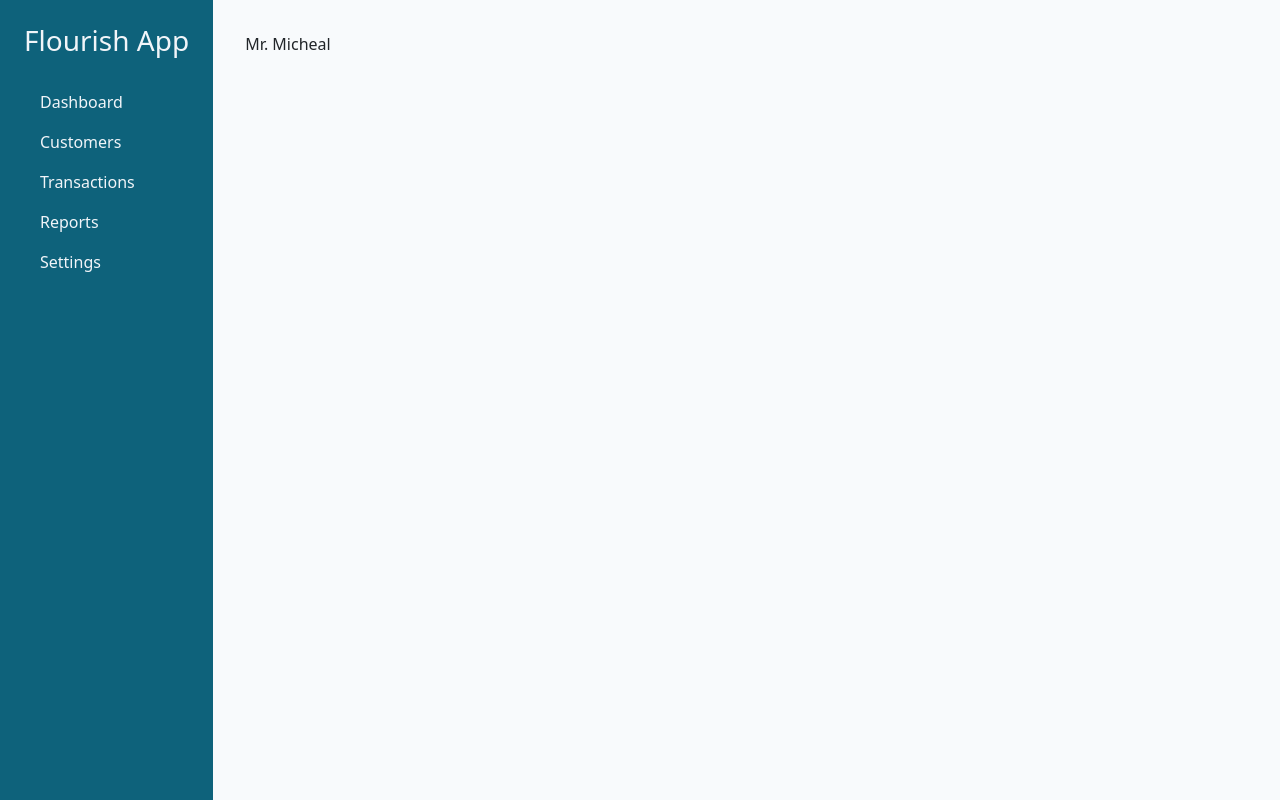
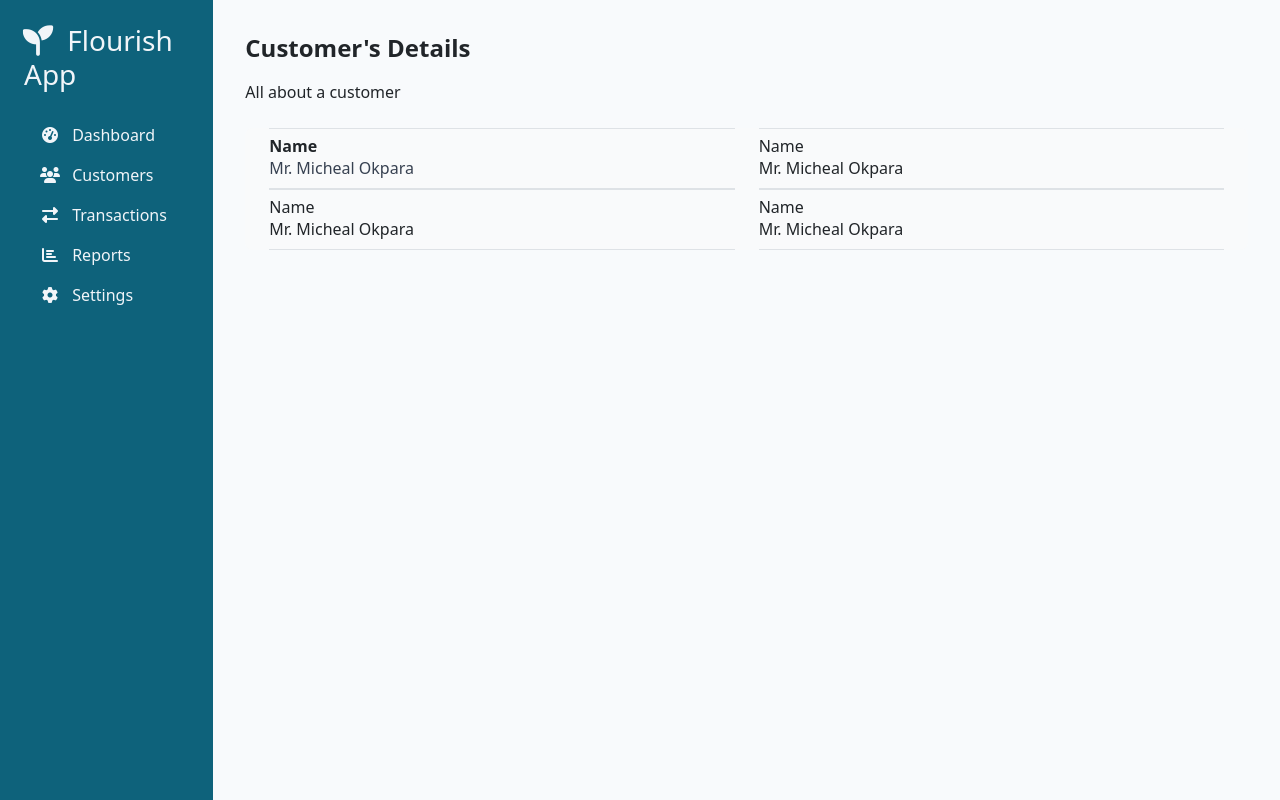
Before and after one commit to dtechshoemaker/florishapp, a Django app: page /customer/2/ in a window 1280 px wide. Run offline with Django 5.2, Linux system fonts and the light colour scheme; data comes from the database, SQL or seed files in the repository; both versions use the stored data as it was after the commit; style sheets or scripts are compiled from the project's sources; some libraries are stand-ins or nearby versions.

Commit message:
Added tailwind css config, fixed the server error bug, implemented customer creation

```diff
--- a/florishsavings/settings.py
+++ b/florishsavings/settings.py
@@ -58,6 +58,7 @@ TEMPLATES = [
         'OPTIONS': {
             'context_processors': [
                 'django.template.context_processors.request',
+                'django.template.context_processors.debug',
                 'django.contrib.auth.context_processors.auth',
                 'django.contrib.messages.context_processors.messages',
             ],
--- a/savingapp/views.py
+++ b/savingapp/views.py
@@ -1,7 +1,8 @@
-from django.shortcuts import render,get_object_or_404
+from django.shortcuts import render,get_object_or_404, redirect
 
 from django.http import HttpResponse
 from .models import Customer
+from .forms import CreateForm
 
 def dashboard(request):
     customers = Customer.objects.all()
@@ -9,10 +10,12 @@ def dashboard(request):
 
 
 def customers(request):
-    customers = Customer.objects.all()
+    all_customers  = Customer.objects.all()
+
+    paginator = Paginator(all_customers, 10)
 
     context = {
-        'customers': customers
+        'customers': all_customers
     }
     return render(request, 'customers.html', context)
 
@@ -24,4 +27,10 @@ def customer_details(request, pk):
     return render(request, 'customer_details.html', context)
 
 def createuser(request):
-    return render(request, 'createuser.html')
+    if request.method == 'POST':
+        form = CreateForm(request.POST)
+        if form.is_valid():
+            form.save()
+    else:
+        form = CreateForm()
+    return render(request, 'createuser.html', {'form': form})
--- a/static/css/custom.css
+++ b/static/css/custom.css
@@ -5,6 +5,22 @@ body {
   min-height: 100vh;
   background-color: #0e627b;
   padding: 1.5rem;
+}
+
+.sidebar h5 i {
+  animation: pulse 2s infinite;
+}
+
+@keyframes pulse {
+  0% {
+    transform: scale(1);
+  }
+  50% {
+    transform: scale(1.1);
+  }
+  100% {
+    transform: scale(1);
+  }
 }
 
 .textColor{
@@ -19,6 +35,16 @@ body {
 
 .sidebar .nav-link:hover {
   color: rgb(255, 215, 166);
+}
+
+.sidebar .nav-link i {
+  width: 20px;
+  text-align: center;
+  transition: transform 0.2s ease;
+}
+
+.sidebar .nav-link:hover i {
+  transform: translateX(2px);
 }
 
 
--- /dev/null
+++ b/static/css/input.css
@@ -0,0 +1,19 @@
+@tailwind base;
+@tailwind components;
+@tailwind utilities;
+
+/* Custom styles that extend Tailwind */
+@layer components {
+  /* These classes don't need the tw- prefix as they're custom components */
+  .sidebar {
+    @apply tw-bg-primary tw-min-h-screen tw-p-6;
+  }
+
+  .overlay {
+    @apply tw-hidden tw-fixed tw-inset-0 tw-bg-black tw-bg-opacity-60 tw-z-50;
+  }
+
+  .popup {
+    @apply tw-bg-white tw-w-[200px] tw-h-[200px] tw-rounded-2xl tw-absolute tw-top-1/2 tw-left-1/2 tw-transform tw--translate-x-1/2 tw--translate-y-1/2;
+  }
+}
--- /dev/null
+++ b/tailwind.config.js
@@ -0,0 +1,22 @@
+/** @type {import('tailwindcss').Config} */
+module.exports = {
+  content: [
+    './templates/**/*.html',
+    './static/**/*.js',
+  ],
+  // Add prefix to all Tailwind classes to avoid conflicts with Bootstrap
+  prefix: 'tw-',
+  // Make Tailwind classes have higher specificity than Bootstrap
+  important: true,
+  theme: {
+    extend: {
+      colors: {
+        primary: '#0e627b',
+        secondary: '#4298b1',
+        light: '#f8fafc',
+        accent: 'rgb(255, 215, 166)',
+      },
+    },
+  },
+  plugins: [],
+}
--- a/templates/base.html
+++ b/templates/base.html
@@ -3,16 +3,44 @@
 <html lang="en">
 <head>
     <meta charset="UTF-8">
+    <meta name="viewport" content="width=device-width, initial-scale=1.0">
     <title>{% block title %}Thrift Savings{% endblock %}</title>
 
     <!-- Bootstrap CSS -->
     <link href="https://cdn.jsdelivr.net/npm/bootstrap@5.3.7/dist/css/bootstrap.min.css" rel="stylesheet">
+
+    <!-- Tailwind CSS -->
+    {% if debug %}
+    <!-- Use CDN in development -->
+    <script src="https://cdn.tailwindcss.com"></script>
+    {% else %}
+    <!-- Use compiled CSS in production -->
+    <link rel="stylesheet" href="{% static 'css/output.css' %}">
+    {% endif %}
 
     <!-- Font Awesome -->
     <script src="https://kit.fontawesome.com/77d8f05410.js" crossorigin="anonymous"></script>
 
     <!-- Custom CSS -->
     <link rel="stylesheet" href="{% static 'css/custom.css' %}">
+
+    <!-- Tailwind Configuration -->
+    <script>
+        tailwind.config = {
+            prefix: 'tw-', // Add prefix to all Tailwind classes
+            important: true, // Make Tailwind classes have higher specificity
+            theme: {
+                extend: {
+                    colors: {
+                        primary: '#0e627b',
+                        secondary: '#4298b1',
+                        light: '#f8fafc',
+                        accent: 'rgb(255, 215, 166)',
+                    }
+                }
+            }
+        }
+    </script>
 
     {% block extra_head %}{% endblock %}
 </head>
@@ -21,13 +49,13 @@
         <div class="row">
             <!-- Sidebar -->
             <div class="col-md-3 col-lg-2 sidebar">
-                <h5 class="mb-4 fs-3 textColor">Flourish App</h5>
+                <h5 class="mb-4 fs-3 textColor"><i class="fas fa-seedling tw-mr-2"></i> Flourish App</h5>
                 <div class="nav flex-column nav-pills" id="v-pills-tab" role="tablist">
-                    <a class="nav-link textColor fs-6 {% if request.path == '/dashboard/' %}active{% endif %}" href="{% url 'customers:dashboard' %}">Dashboard</a>
-                    <a class="nav-link textColor fs-6 {% if request.path == '/customers/' %}active{% endif %}" href="{% url 'customers:customers' %}">Customers</a>
-                    <a class="nav-link textColor fs-6" href="#">Transactions</a>
-                    <a class="nav-link textColor fs-6" href="#">Reports</a>
-                    <a class="nav-link textColor fs-6" href="#">Settings</a>
+                    <a class="nav-link textColor fs-6 {% if request.path == '/dashboard/' %}active{% endif %}" href="{% url 'customers:dashboard' %}"><i class="fas fa-tachometer-alt tw-mr-2"></i> Dashboard</a>
+                    <a class="nav-link textColor fs-6 {% if request.path == '/customers/' %}active{% endif %}" href="{% url 'customers:customers' %}"><i class="fas fa-users tw-mr-2"></i> Customers</a>
+                    <a class="nav-link textColor fs-6" href="#"><i class="fas fa-exchange-alt tw-mr-2"></i> Transactions</a>
+                    <a class="nav-link textColor fs-6" href="#"><i class="fas fa-chart-bar tw-mr-2"></i> Reports</a>
+                    <a class="nav-link textColor fs-6" href="#"><i class="fas fa-cog tw-mr-2"></i> Settings</a>
                 </div>
             </div>
 
--- a/templates/createuser.html
+++ b/templates/createuser.html
@@ -4,4 +4,9 @@
 {% block content %}
     <h2>Create User</h2>
     <p>Welcome to Thrift Savings dashboard!</p>
+    <form method="post" class="form col-6">
+        {% csrf_token %}
+        {{form.as_p}}
+        <button type="submit" class="btn btn-primary mt-3">Add Customer</button>
+    </form>
 {% endblock %}
--- a/templates/customer_details.html
+++ b/templates/customer_details.html
@@ -1,5 +1,36 @@
 {% extends 'base.html' %}
 
 {% block content %}
-    {{customer.first_name}}
+    <h2 class="tw-text-2xl tw-font-bold tw-mb-4">Customer's Details</h2>
+    <p class="tw-mb-6">All about a customer</p>
+    <div class="container d-flex flex-row tw-bg-gray-50 tw-rounded-lg tw-overflow-hidden">
+        <div class="container flex-row">
+        <div class="d-flex justify-content-between flex-column gap-5 border-top border-bottom py-2 tw-hover:tw-bg-gray-100">
+            <div class="left">
+                <h5 class="fs-6 tw-font-semibold">Name</h5>
+                <p class="tw-text-gray-700">{{customer.first_name}} {{customer.last_name}}</p>
+            </div>
+        </div>
+        <div class="d-flex justify-content-between flex-column gap-5 border-top border-bottom py-2">
+            <div class="left">
+                <h5 class="fs-6">Name</h5>
+                <p>{{customer.first_name}} {{customer.last_name}}</p>
+            </div>
+        </div>
+    </div>
+    <div class="container flex-row">
+        <div class="d-flex justify-content-between flex-column gap-5 border-top border-bottom py-2">
+            <div class="left">
+                <h5 class="fs-6">Name</h5>
+                <p>{{customer.first_name}} {{customer.last_name}}</p>
+            </div>
+        </div>
+        <div class="d-flex justify-content-between flex-column gap-5 border-top border-bottom py-2">
+            <div class="left">
+                <h5 class="fs-6">Name</h5>
+                <p>{{customer.first_name}} {{customer.last_name}}</p>
+            </div>
+        </div>
+    </div>
+    </div>
 {% endblock %}
```
Also changed, not shown: package.json (added, +12 -0 lines), savingapp/forms.py (+25 -5 lines), templates/customers.html (+25 -14 lines), README.md, db.sqlite3, 1 other file.
